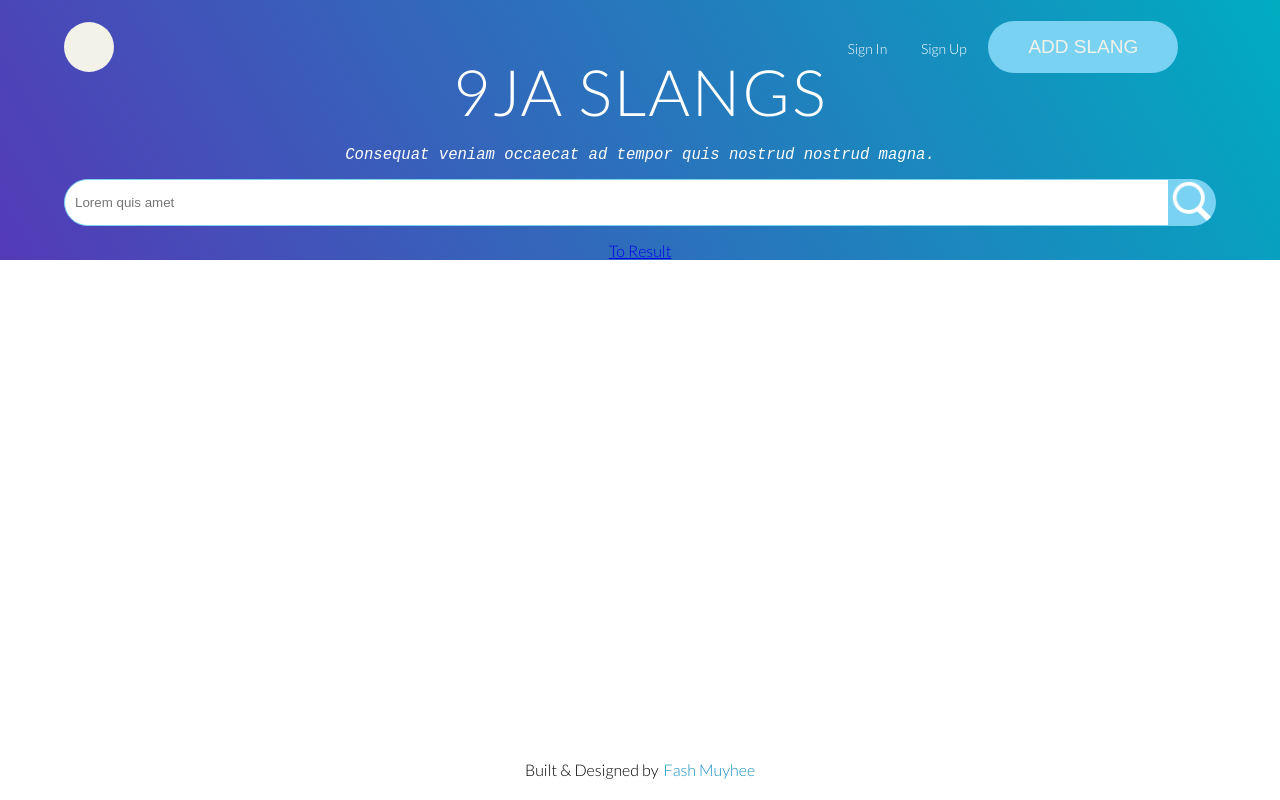
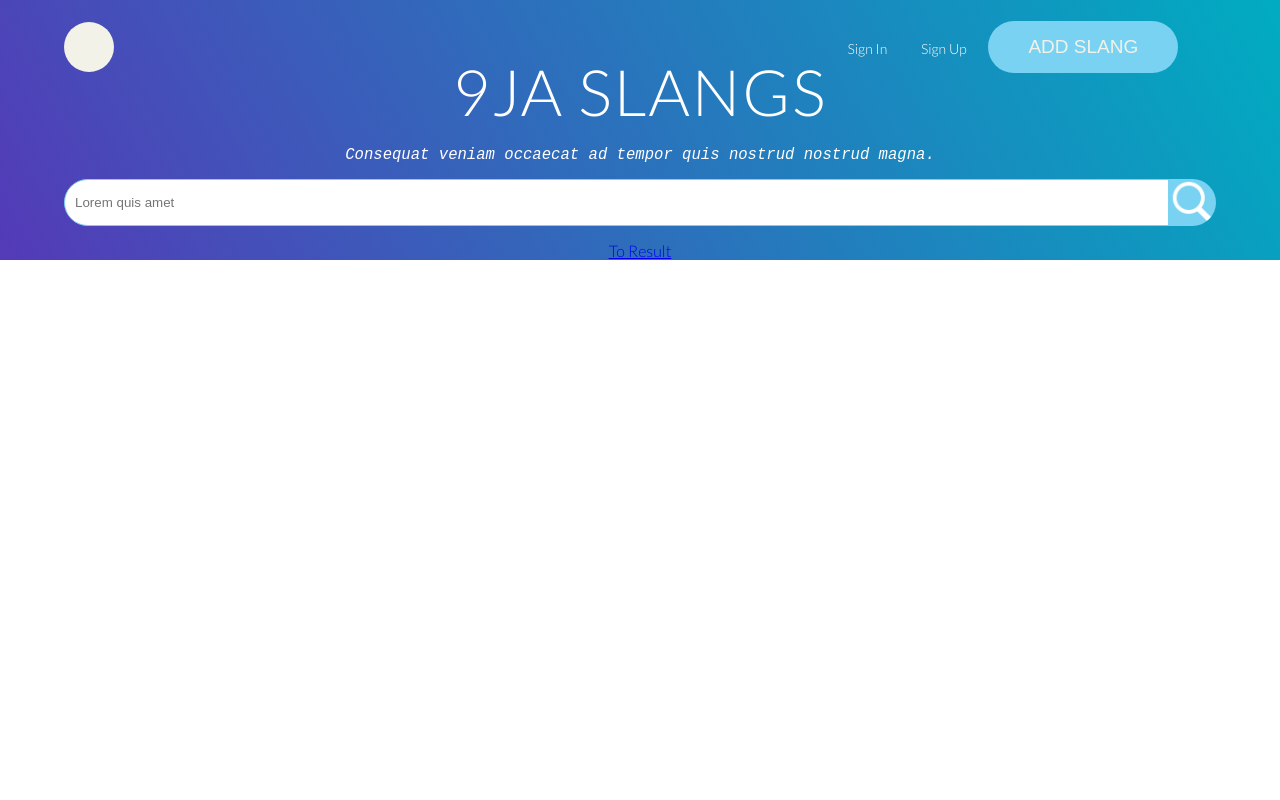
Before and after one commit to FashMuyhee/9jaslangs, a React (Create React App) app: page / in a window 1280 px wide. Built offline with nearby package versions, Linux system fonts and the light colour scheme; the HTML template or start-up script is replaced by a standard one.

Commit message:
restructure app layout

```diff
--- a/src/view/index.js
+++ b/src/view/index.js
@@ -17,12 +17,6 @@ const Layout = () => {
         <Route component={Eroor404} />
         <Redirect to="/" />
       </Switch>
-      <footer>
-        Built & Designed by
-        <a href="/" target="blank">
-          Fash Muyhee
-        </a>
-      </footer>
     </>
   );
 };
```
Lines whose indentation alone changed are shown as unchanged.
